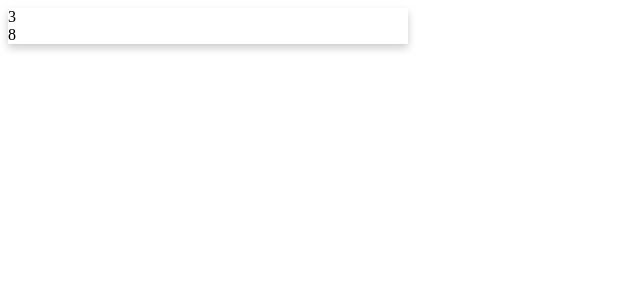
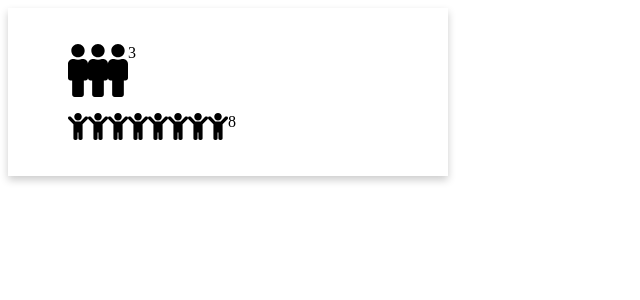
Before and after one commit to allanwest/FamilyMembers, an Angular app: page / in a window 1280 px wide. Shown: the top 300 px of the page, without its empty margins (0-640 px from the left). Built offline with nearby package versions, Linux system fonts and the light colour scheme.

Commit message:
All Layout changes

```diff
--- a/src/app/family-card-adults/family-card-adults.component.css
+++ b/src/app/family-card-adults/family-card-adults.component.css
@@ -0,0 +1,16 @@
+ul {
+    list-style-type: none;
+    display: -ms-flexbox;           /* IE 10 */
+    display: -webkit-flex;          /* Safari 6.1+. iOS 7.1+ */
+    display: flex;
+    -webkit-flex-flow: wrap column; /* Safari 6.1+ */
+    flex-flow: nowrap;
+    max-height: 150px;
+  }
+  li {
+    max-width: 20px;
+    display: flex;
+  }
+  li img {
+    width: 100%;
+  }
--- a/src/app/family-card-adults/family-card-adults.component.html
+++ b/src/app/family-card-adults/family-card-adults.component.html
@@ -1,3 +1,9 @@
-<div>
-    <app-family-card-counter [count]="adults"></app-family-card-counter>
-</div>
+<ul>
+    <li *ngFor="let adult of adults">
+        <img src="assets/person-solid.svg" alt="">
+    </li>
+    <li>
+
+<app-family-card-counter [count]="adults.length"></app-family-card-counter>
+    </li>
+</ul>
--- a/src/app/family-card-adults/family-card-adults.component.ts
+++ b/src/app/family-card-adults/family-card-adults.component.ts
@@ -6,10 +6,11 @@ import { Component, OnInit, Input } from '@angular/core';
   styleUrls: ['./family-card-adults.component.css']
 })
 export class FamilyCardAdultsComponent implements OnInit {
-  @Input() adults: number;
+  @Input() adults: any;
   constructor() { }
 
   ngOnInit() {
+    this.adults = [...Array(this.adults).keys()]
   }
 
 }
--- a/src/app/family-card-children/family-card-children.component.css
+++ b/src/app/family-card-children/family-card-children.component.css
@@ -0,0 +1,16 @@
+ul {
+    list-style-type: none;
+    display: -ms-flexbox;           /* IE 10 */
+    display: -webkit-flex;          /* Safari 6.1+. iOS 7.1+ */
+    display: flex;
+    -webkit-flex-flow: wrap column; /* Safari 6.1+ */
+    flex-flow: nowrap;
+    max-height: 150px;
+  }
+  li {
+    max-width: 20px;
+    display: flex;
+  }
+  li img {
+    width: 100%;
+  }
--- a/src/app/family-card-children/family-card-children.component.html
+++ b/src/app/family-card-children/family-card-children.component.html
@@ -1,3 +1,8 @@
-<div>
-  <app-family-card-counter [count]="children"></app-family-card-counter>
-</div>
+<ul>
+  <li *ngFor="let child of children">
+      <img src="assets/child-solid.svg" alt="">
+  </li>
+  <li>
+    <app-family-card-counter [count]="children.length"></app-family-card-counter>
+  </li>
+</ul>
--- a/src/app/family-card-children/family-card-children.component.ts
+++ b/src/app/family-card-children/family-card-children.component.ts
@@ -6,10 +6,11 @@ import { Component, OnInit, Input } from '@angular/core';
   styleUrls: ['./family-card-children.component.css']
 })
 export class FamilyCardChildrenComponent implements OnInit {
-  @Input() children: number;
+  @Input() children: any;
   constructor() { }
 
   ngOnInit() {
+    this.children = [...Array(this.children).keys()]
   }
 
 }
--- a/src/app/family-card/family-card.component.css
+++ b/src/app/family-card/family-card.component.css
@@ -6,6 +6,7 @@ ul {
   -webkit-flex-flow: wrap column; /* Safari 6.1+ */
   flex-flow: nowrap;
   max-height: 150px;
+  padding: 20px;
 }
 li {
   max-width: 20px;
@@ -18,4 +19,5 @@ li img {
 .card {
   box-shadow: 0 4px 8px 0 rgba(0,0,0,0.2);
   width: 400px;
+  padding: 20px;
 }
```
